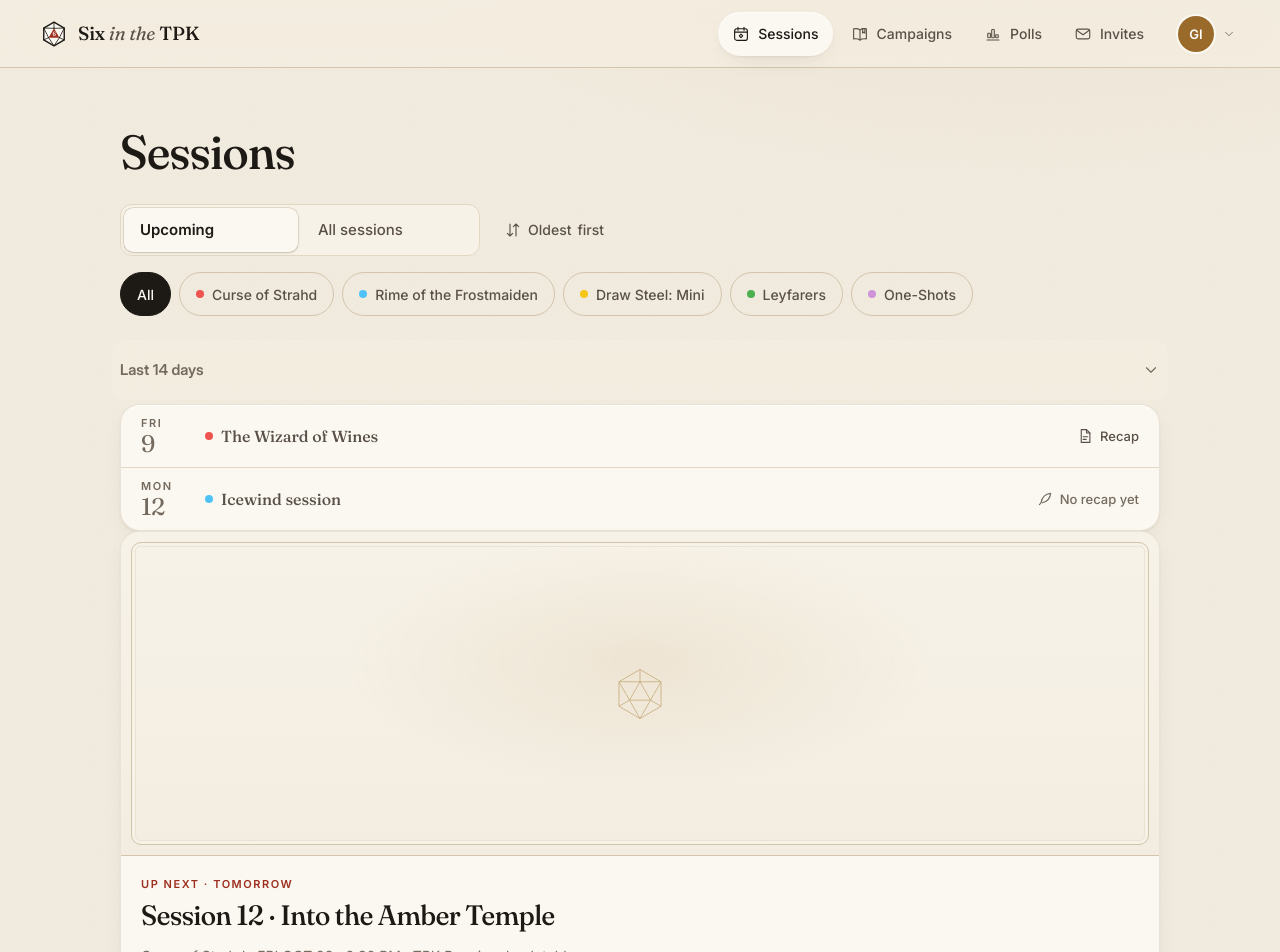
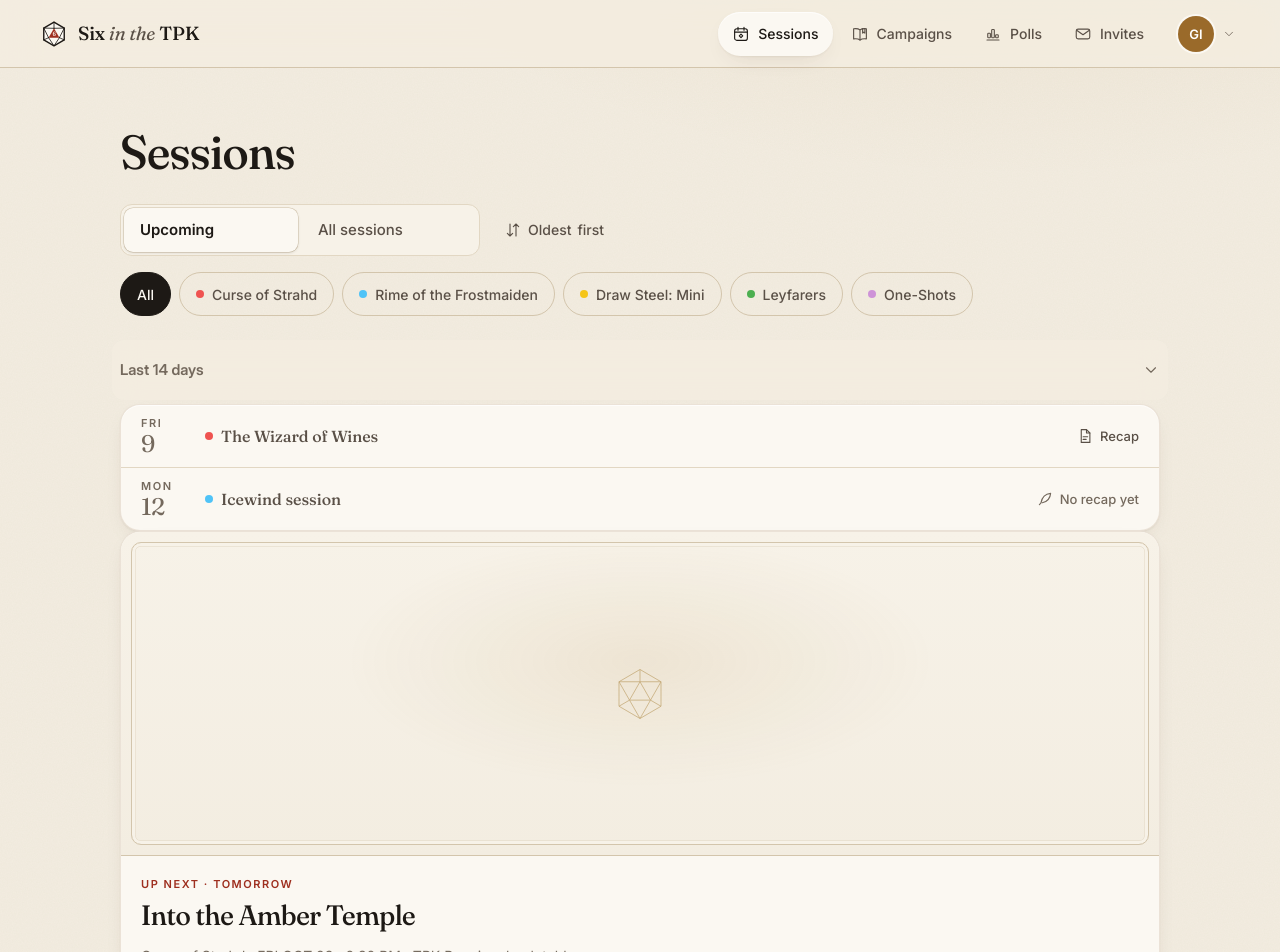
Before and after one commit to Dichotomyofcontrol/tpk-group-schedule, a Next.js app: page /sessions in a window 1280 px wide. Shown: the top 952 px of the page. Built offline with nearby package versions, Linux system fonts and the light colour scheme.

Commit message:
Up next card: no 'Session N' numbering; shows the subtitle (e.g. Into the Amber Temple) or the campaign name, without repeating it in the meta line

```diff
--- a/components/schedule.tsx
+++ b/components/schedule.tsx
@@ -139,15 +139,16 @@ export function NextHero({ session, showCampaign = true }: { session: Session; s
   const soon = relativeWhen(session.startsAt, store.state.me.tz).toLowerCase();
   const time = formatTime(new Date(session.startsAt), session.tz);
   const q = quorumLine(campaign, session, membersOf(store.state, session.cid));
+  const title = ledgerTitle(session, campaign.name);
   return (
     <article className="card hero">
-      <Link href={sessionHref(session)} className="hero-cover" aria-label={`Open ${sessionTitle(store.state, session)}`}>
+      <Link href={sessionHref(session)} className="hero-cover" aria-label={`Open ${title}`}>
         <CampaignCover campaign={campaign} />
       </Link>
       <div className="hb">
         <div className="eyebrow ver">{daysUntil(session.startsAt, store.state.me.tz) === 0 && <i className="live" aria-hidden="true" />}Up next · {soon}</div>
-        <h2><Link href={sessionHref(session)}>{sessionTitle(store.state, session)}</Link></h2>
-        <p className="hmeta">{[showCampaign ? campaign.name : "", `${when.dow} ${when.mon} ${when.day}`, time].filter(Boolean).join(" · ")}{session.location && <> · <HeroPlace place={session.location} /></>}</p>
+        <h2><Link href={sessionHref(session)}>{title}</Link></h2>
+        <p className="hmeta">{[showCampaign && title !== campaign.name ? campaign.name : "", `${when.dow} ${when.mon} ${when.day}`, time].filter(Boolean).join(" · ")}{session.location && <> · <HeroPlace place={session.location} /></>}</p>
         {q && <p className={q.ok ? "quorum ok" : "quorum need"} role="status"><i className="qdot" aria-hidden="true" />{q.text}</p>}
         <PartyChips session={session} />
         <RsvpControl session={session} />
```
